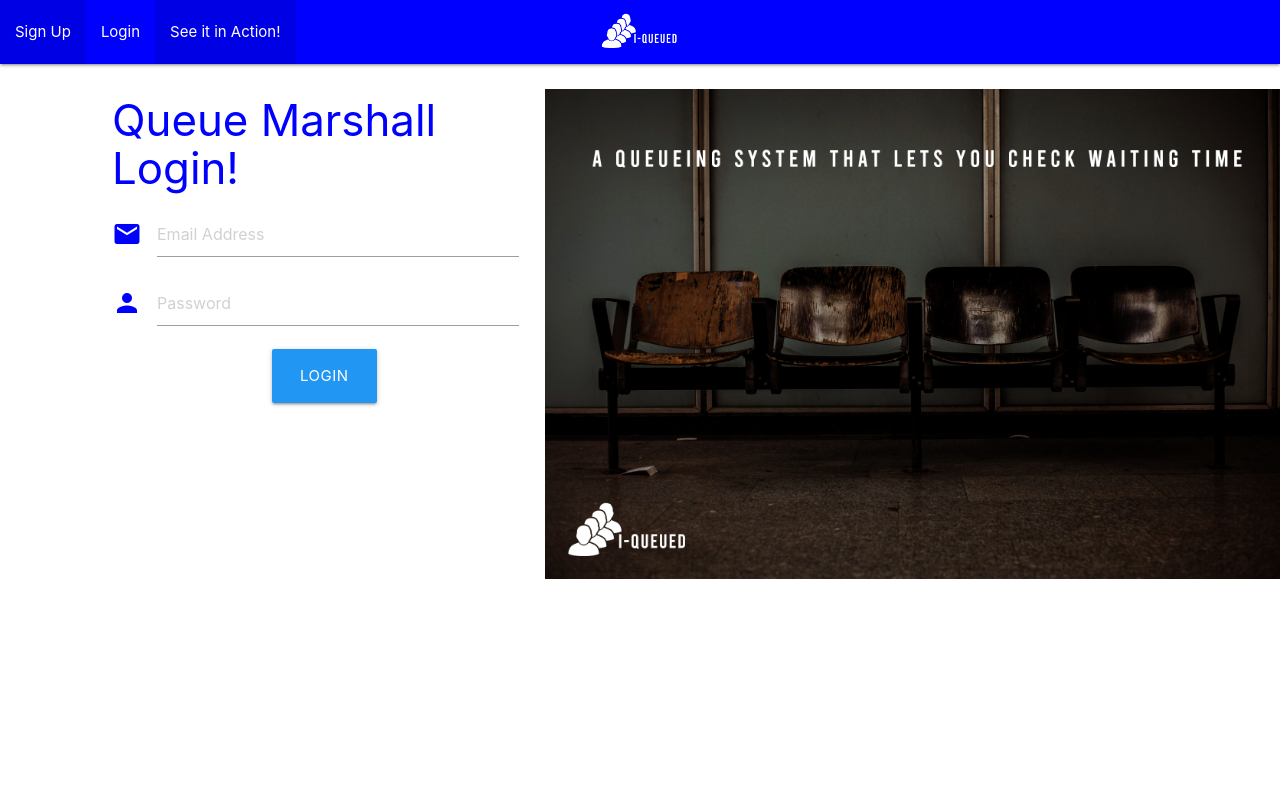
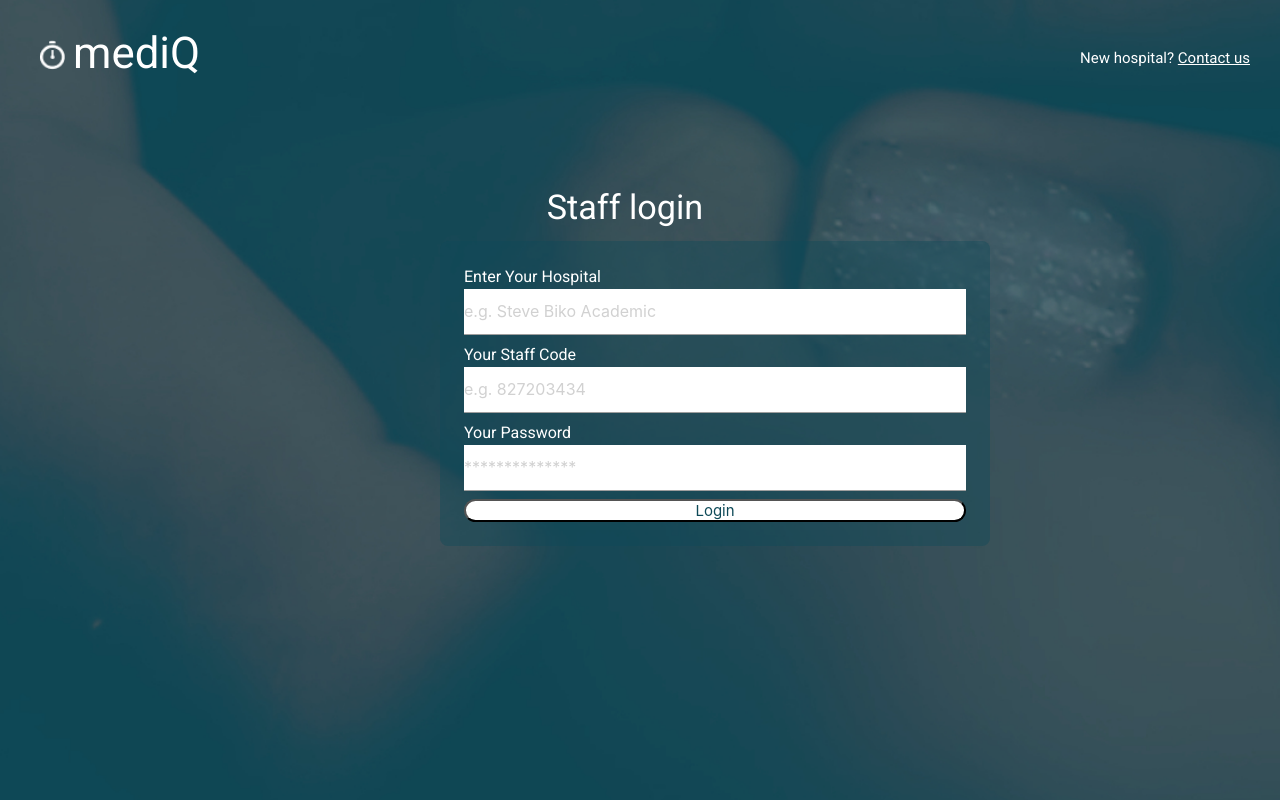
Before and after one commit to tebogokgopa/h4h-queuing-system, a Flask app: page / in a window 1280 px wide. Run offline with Flask 2, Linux system fonts and the light colour scheme; parts of the project's set-up code (start-up, migrations or seed data) failed here and were passed over; some libraries are stand-ins or nearby versions.

Commit message:
form and home page

```diff
--- a/templates/index.html
+++ b/templates/index.html
@@ -1,35 +1,84 @@
-{% extends 'layout.html' %}
+<!DOCTYPE html>
+<html lang="en">
+<head>
+    <meta charset="UTF-8">
+    <meta name="viewport" content="width=device-width, initial-scale=1.0">
+    <link href='https://fonts.googleapis.com/css?family=Roboto' rel='stylesheet'>
+    <link rel="stylesheet" href="https://cdnjs.cloudflare.com/ajax/libs/materialize/1.0.0/css/materialize.min.css">
+    <link rel="stylesheet" href="../static/css/style.css">
+    <title>mediQ</title>
+    <style>
 
-{% block body %}
-<div class="container-fluid">
-  <div class="row home-container">
-            <div class="col-xs-6">
-<form class="form main-form" action="/register">
-      <h3 class="form-title">Queue Marshall Login!</h3>
-      {{ form.csrf_token }}
+        .medi-text {
+            font-family: Roboto;
+            font-size: 30px;
+            margin-left: 40px;
+            display: flex;
+            flex-direction: row;
+        }
 
-      <div class="email input-field">
-        <span><i class="material-icons prefix" style="color: blue;">email</i>{{ form.email(placeholder="Email Address") }}</span>
-      </div>
+        title {
+            font-family: Roboto;
+        }
 
-      <div class="password input-field">
-        <span><i class="material-icons prefix" style="color: blue;">person</i>{{ form.password(placeholder="Password") }}</span>
-      </div>
+        body {
+            font-family: Roboto;
+            position: absolute;
 
 
+            background-image: url('../static/images/bg.jpg');
+            background-repeat: no-repeat;
+            background-position: center;
+            background-size: cover;
+            background-color: rgba(14, 74, 88, 0.5)
+        }
 
-      <div class="btn-large blue" style="margin-left: 160px;">
-        LOgin
-      </div>
+        .right-text {
+            margin-left: 1080px;
+            color: white;
+            margin-top: -48px;
+        }
 
-    </form>
-         </div>
-            <div class="col-xs-6 images-home">
-              <p class="img-holder" style="text-align: right;">
-                <img class="img-home" id="imgHome" src="../static/images/pic.jpg" alt="Picture">
-              </p>
-            </div>
+        .staff-text {
+            color: white;
+            text-align: center;
+            margin-top: 120px;
+        }
+
+        .form-home {
+            display: flex;
+            flex-direction: column;
+            width: 44%;
+            margin-left: 440px;
+            background-color: rgba(14, 74, 88, 0.4);
+            padding: 24px;
+            border-radius: 8px;
+            color: white;
+        }
+
+        .text-form {
+            font-size: 16px;
+        }
+    </style>
+</head>
+<body>
+    <div class="main-container">
+        <div  class="white-text medi-text"><img style="width:25px; height: 30px; margin-top: 40px; margin-right: 8px" src="../static/images/Group.png" alt="Clock"><h3>medi<strong>Q</strong></h3></div>
+        <div class="right-text">
+            New hospital? <u>Contact us</u>
         </div>
-
+        <div class="staff-text">
+            <h4>Staff login</h4>
+        </div>
+        <div class="form-home">
+            <label for="hospital" class="white-text text-form">Enter Your Hospital</label>
+            <input style="color: rgb(14, 74, 88); background-color: white" type="text" id="hospital" class="hospital" placeholder="e.g. Steve Biko Academic">
+            <label for="staff" class="white-text text-form">Your Staff Code</label>
+            <input style="color: rgb(14, 74, 88); background-color: white" type="text" id="staff" class="staff" placeholder="e.g. 827203434">
+            <label for="password" class="white-text text-form">Your Password</label>
+            <input style="color: rgb(14, 74, 88); background-color: white" type="password" id="password" class="password" placeholder="**************">
+            <button type="submit" id="btn-login" style="border-radius: 30px; color: rgb(14, 74, 88); background-color: white">Login</button>
+        </div>
     </div>
-  {% endblock %}
+</body>
+</html>
```
Also changed, not shown: static/images/Group.png (added), static/images/bg.jpg (added).
